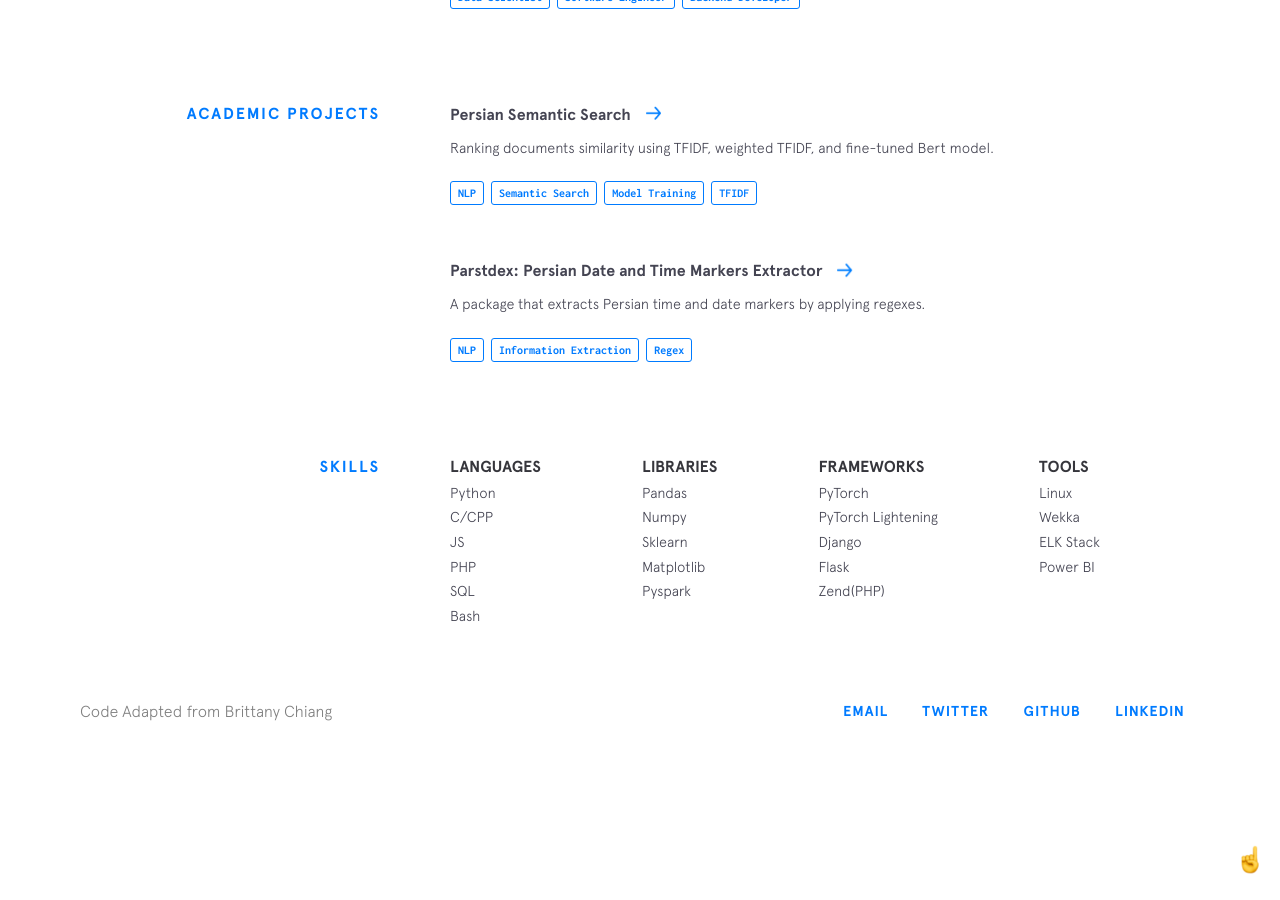
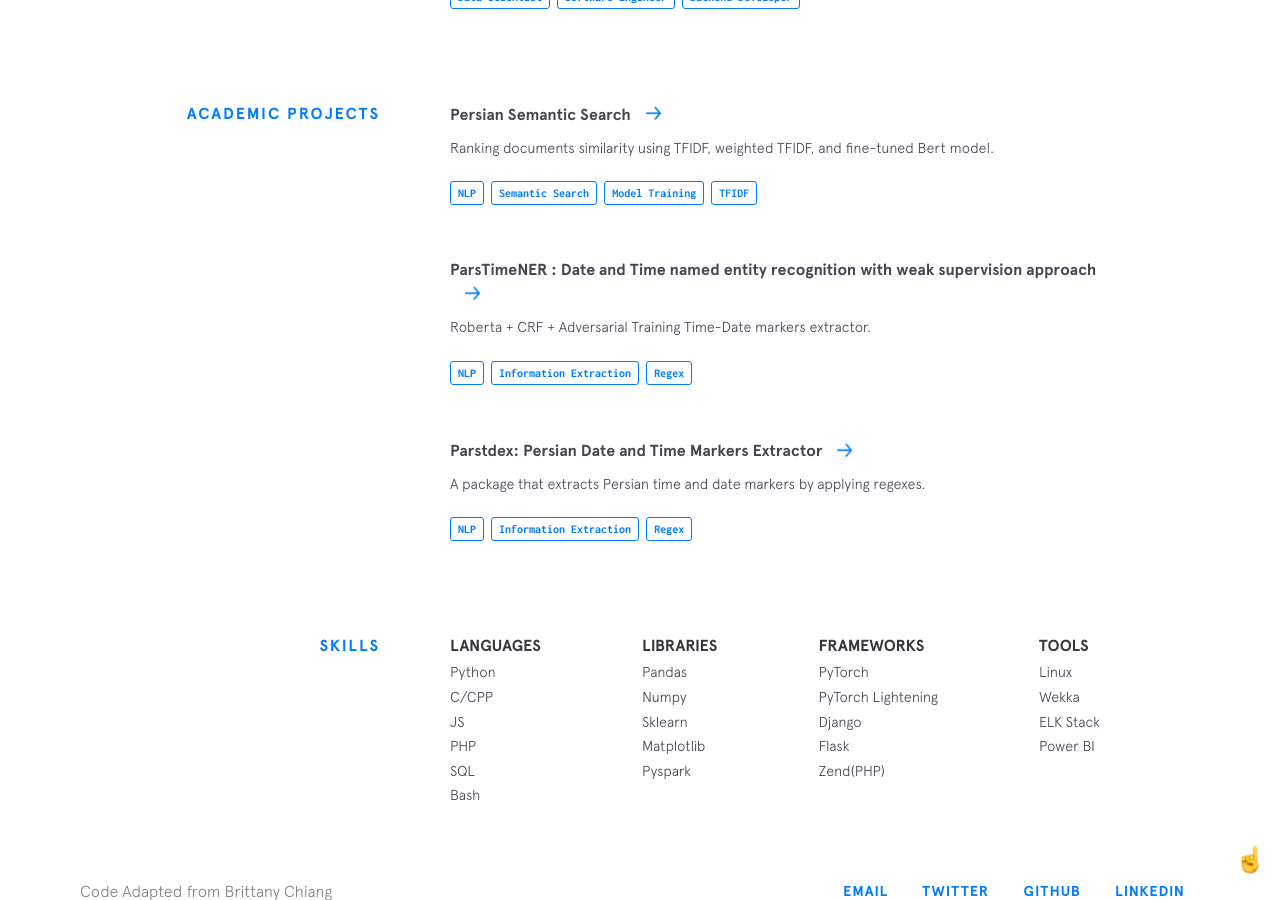
Before and after one commit to optimopium/optimopium.github.io, a Jekyll site: the page built from index.html, in a window 1280 px wide and 900 px high, scrolled down 2111 px. Built offline with Jekyll 4.4.1, drawn with Linux system fonts in a browser that asks for light colours; nearby versions of some CDN libraries.

Commit message:
Update other-projects.yml

```diff
--- a/_data/other-projects.yml
+++ b/_data/other-projects.yml
@@ -8,6 +8,15 @@
     - thing: Model Training
     - thing: TFIDF
 
+- name: "ParsTimeNER : Date and Time named entity recognition with weak supervision approach"
+  url: #
+  code: #
+  description: Roberta + CRF + Adversarial Training Time-Date markers extractor.
+  used:
+    - thing: NLP
+    - thing: Information Extraction
+    - thing: Regex
+
 - name: "Parstdex: Persian Date and Time Markers Extractor"
   url: https://huggingface.co/spaces/kargaranamir/parstdex
   code: https://github.com/kargaranamir/parstdex
```
